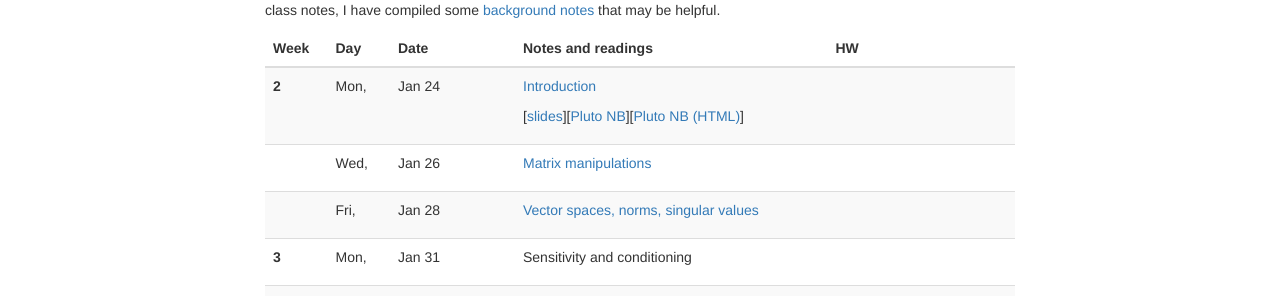
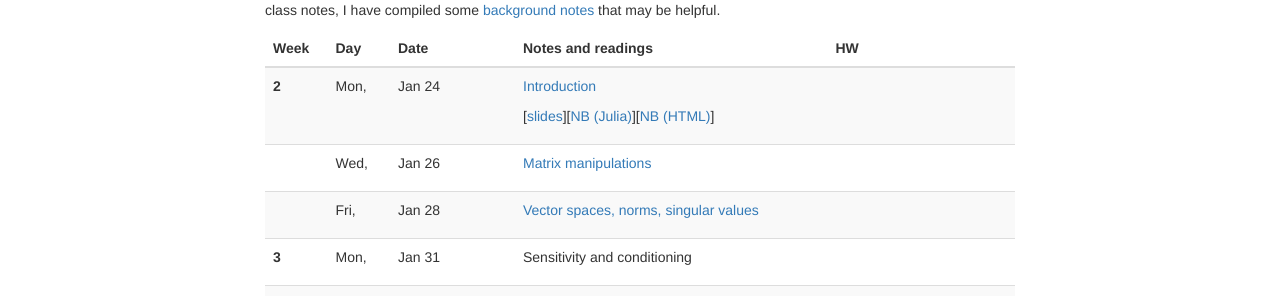
Before and after one commit to dbindel/cs4220-s22, a Jekyll site: the page built from web/schedule.html, in a window 1280 px wide and 900 px high. Shown: the part 210-506 px from the top of the window. Built offline with Jekyll 4.4.1, drawn with Linux system fonts in a browser that asks for light colours; nearby versions of some CDN libraries.

Commit message:
Update links.

```diff
--- a/web/_data/lectures.yml
+++ b/web/_data/lectures.yml
@@ -8,10 +8,10 @@
   ulinks:
     - info: slides
       url: https://docs.google.com/presentation/d/e/2PACX-1vQUocZHWH7T8w8KxafeJnJ6xiFtrHgjvsI2kzUcngNVgwc6FQvtx9-yGZ8GRFb_Rr19tVZk-pIyYO5H/pub?start=false&loop=false&delayms=3000
-    - info: Pluto NB
-      url: lec/2022-01-24.jl
-    - info: Pluto NB (HTML)
-      url: lec/2022-01-24.jl.html
+    - info: NB (Julia)
+      url: lec/2022-01-24-perf.jl
+    - info: NB (HTML)
+      url: lec/2022-01-24.jl-perf.html
 -
   date: 2022-01-26
   info: Matrix manipulations
```
